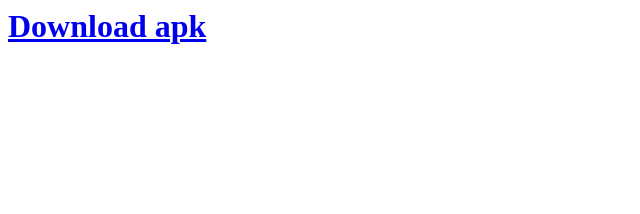
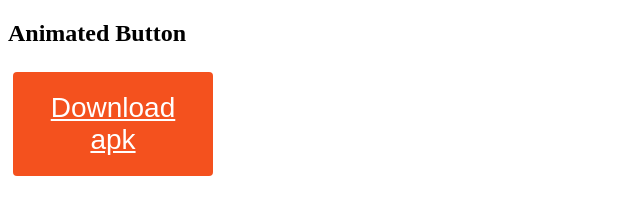
Before and after one commit to 20171CSE0680/homoserv, a plain HTML site: page index.html in a window 1280 px wide. Shown: the whole page, without its empty margins (0-640 px from the left). Drawn offline with Linux system fonts and the light colour scheme.

Commit message:
Update index.html

```diff
--- a/index.html
+++ b/index.html
@@ -1 +1,60 @@
-<h1><a href="HOMOSERV.apk" download>Download apk </a></h1>
+<!--<h1><a href="HOMOSERV.apk" download>Download apk </a></h1>-->
+<!DOCTYPE html>
+<html>
+<head>
+<style>
+.button {
+  display: inline-block;
+  border-radius: 4px;
+  background-color: #f4511e;
+  border: none;
+  color: #FFFFFF;
+  text-align: center;
+  font-size: 28px;
+  padding: 20px;
+  width: 200px;
+  transition: all 0.5s;
+  cursor: pointer;
+  margin: 5px;
+}
+
+.button span {
+  cursor: pointer;
+  display: inline-block;
+  position: relative;
+  transition: 0.5s;
+}
+a{
+cursor: pointer;
+  display: inline;
+  position: relative;
+  transition: 0.5s;
+  color:white;}
+
+.button span:after {
+  content: '\00bb';
+  position: absolute;
+  opacity: 0;
+  top: 0;
+  right: -20px;
+  transition: 0.5s;
+}
+
+.button:hover span {
+  padding-right: 25px;
+}
+
+.button:hover span:after {
+  opacity: 1;
+  right: 0;
+}
+</style>
+</head>
+<body>
+
+<h2>Animated Button</h2>
+
+<button class="button" style="vertical-align:middle"><span><a href="HOMOSERV.apk" download>Download apk </a> </span></button>
+
+</body>
+</html>
```
